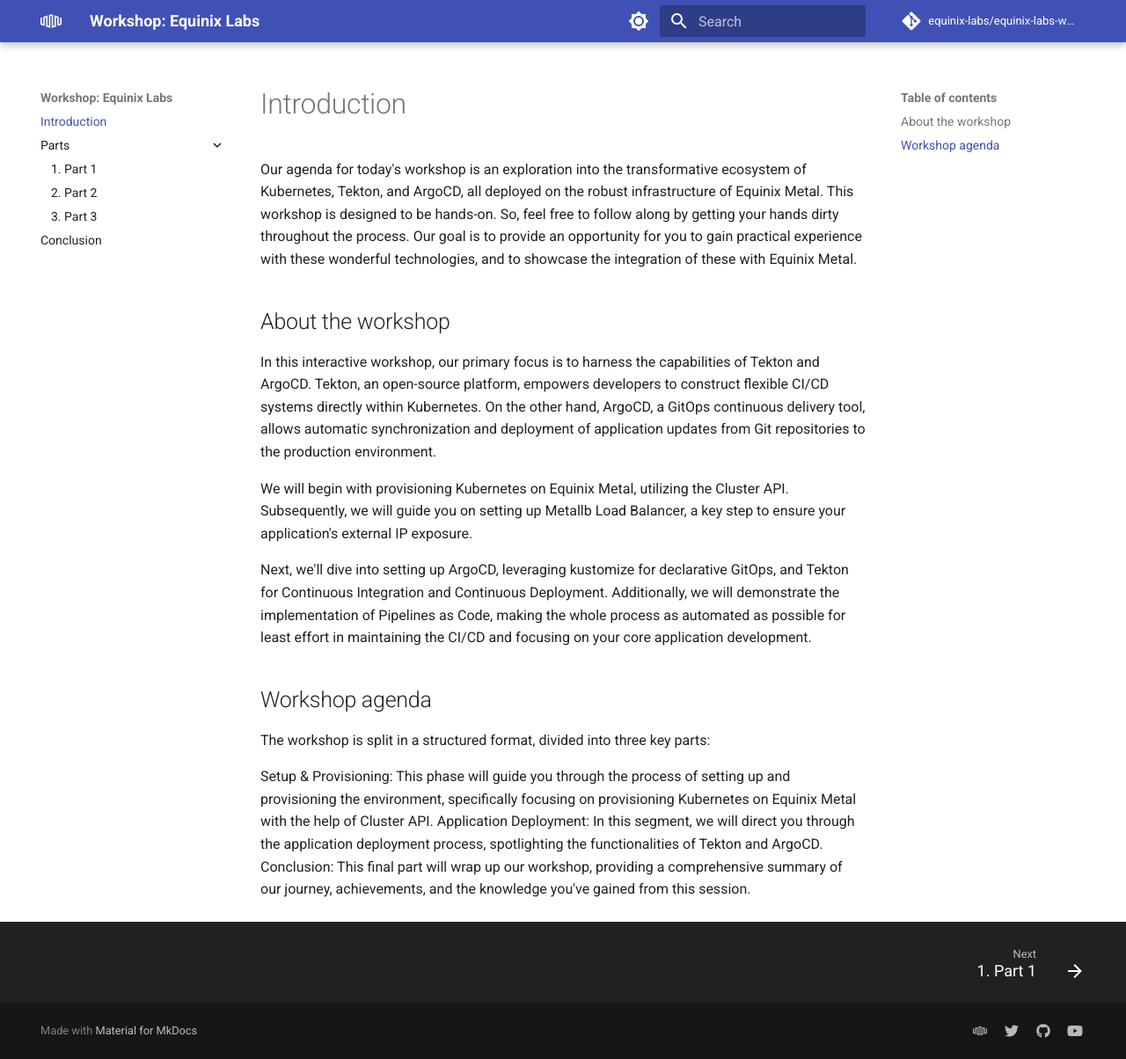
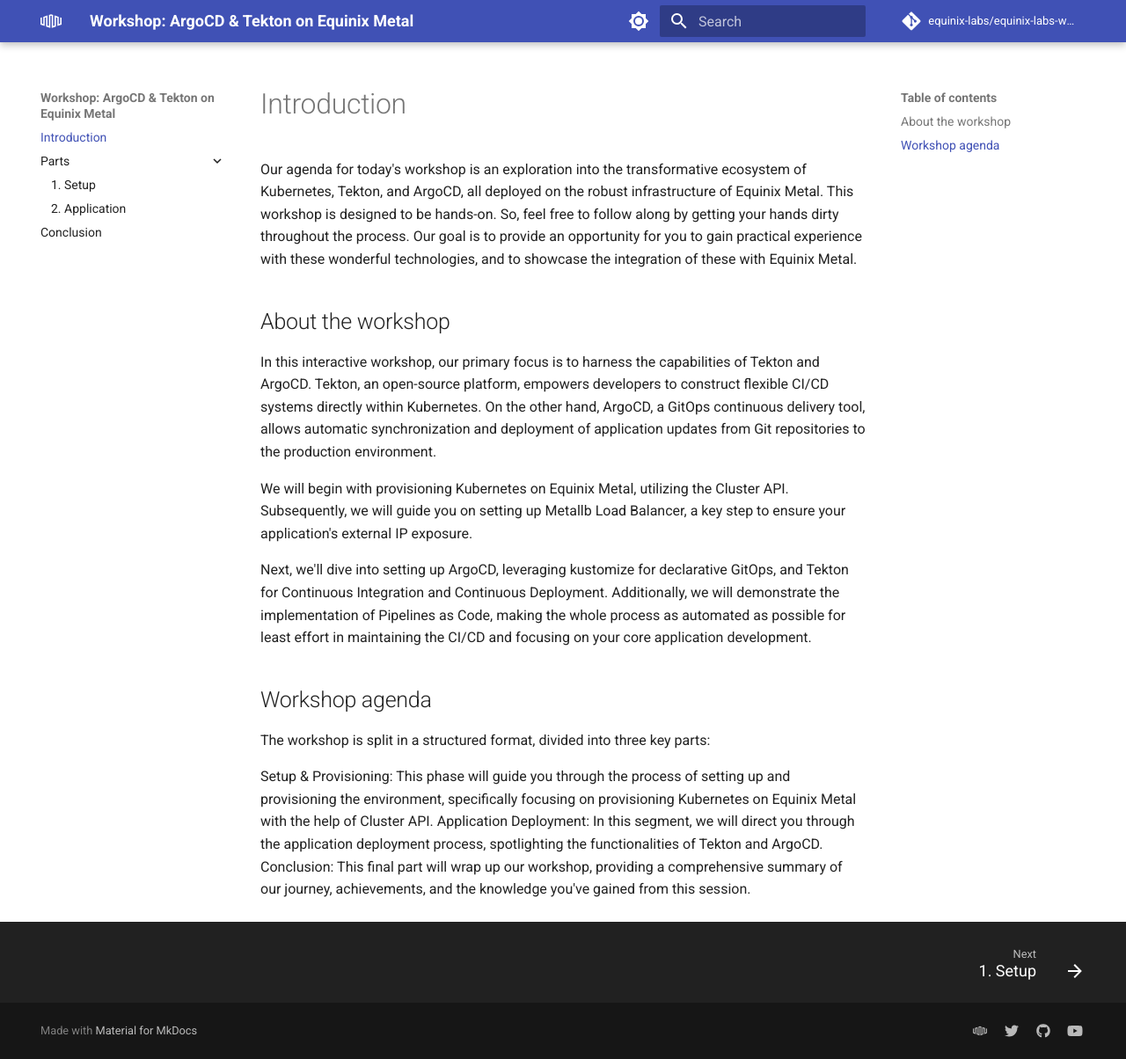
Before and after one commit to bnallapeta/logo-revelio-workshop, an MkDocs documentation site: the page built from docs/index.md, in a window 1280 px wide and 1204 px high. Shown: the whole window at 88% size. Built offline with MkDocs 1.6.1 and Material for MkDocs 9.7.7, drawn with Linux system fonts in a browser that asks for light colours; comment, search, counter and statistics services are not loaded.

Commit message:
Update mkdocs.yml

```diff
--- a/mkdocs.yml
+++ b/mkdocs.yml
@@ -1,4 +1,4 @@
-site_name: "Workshop: Equinix Labs"
+site_name: "Workshop: ArgoCD & Tekton on Equinix Metal"
 
 repo_url: https://github.com/equinix-labs/equinix-labs-workshop
 repo_name: equinix-labs/equinix-labs-workshop
@@ -11,9 +11,8 @@
   - Introduction: index.md
 
   - Parts:
-      - 1. Part 1: parts/part1.md
-      - 2. Part 2: parts/part2.md
-      - 3. Part 3: parts/part3.md
+      - 1. Setup: parts/part1.md
+      - 2. Application: parts/part2.md
 
   - Conclusion: parts/conclusion.md
 
```
